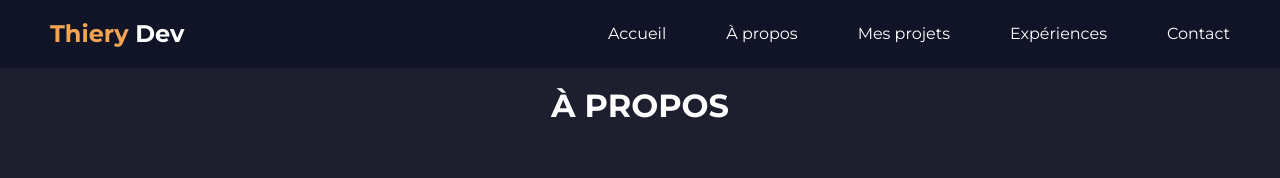
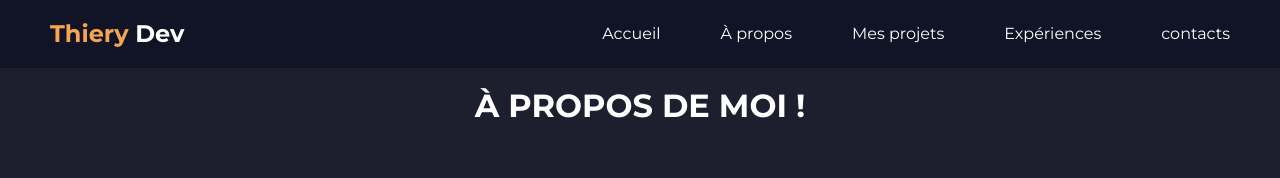
Before and after one commit to ThieryDev-boop/DevCorporation, a plain HTML site: page index.html in a window 1280 px wide. Both pictures are taken after a click on the link "À propos". Shown: the part 800-978 px from the top of the page. Drawn offline with Linux system fonts and the light colour scheme.

Commit message:
modifications

```diff
--- a/index.html
+++ b/index.html
@@ -7,12 +7,19 @@
   <link rel="stylesheet" href="style.css">
   <link rel="preconnect" href="https://fonts.googleapis.com">
   <link href="https://fonts.googleapis.com/css2?family=Montserrat:wght@400;700&display=swap" rel="stylesheet">
+
 </head>
 <body>
 
-<!-- ===== HEADER / NAVBAR ===== -->
 <header class="navbar">
   <div class="logo">Thiery <span>Dev</span></div>
+
+  <!-- Bouton hamburger -->
+  <div class="hamburger" id="hamburger">
+    <span></span>
+    <span></span>
+    <span></span>
+  </div>
 
   <!-- Menu principal -->
   <nav id="nav-menu">
@@ -21,17 +28,11 @@
       <li><a href="#about">À propos</a></li>
       <li><a href="#projects">Mes projets</a></li>
       <li><a href="#experience">Expériences</a></li>
-      <li><a href="#contact">Contact</a></li>
+      <li><a href="#contacts">contacts</a></li>
     </ul>
   </nav>
+</header>
 
-  <!-- Bouton hamburger -->
-  <div class="hamburger" id="hamburger">
-    <span></span>
-    <span></span>
-    <span></span>
-  </div>
-</header>
 
 
 <!-- ====== HERO ====== -->
@@ -54,7 +55,7 @@
 
 <!-- ====== ABOUT ====== -->
 <section id="about" class="about">
-  <h2>À PROPOS</h2>
+  <h2>À PROPOS DE MOI !</h2>
   <div class="about-content">
     <img src="profil.jpg" alt="Photo profil">
     <div class="skills">
@@ -143,7 +144,7 @@
   <div class="experience-item">
     <img src="mdpartners.png" alt="MD Partners">
     <div class="experience-text">
-      <h3>Freelance – Site web du cabinet comptable MD² PARTNERS</h3>
+      <h3>Freelance – Site web du cabinet comptable MD & PARTNERS</h3>
       <p class="date">20 mai 2022 → 23 mai 2023</p>
       <p>Conception et réalisation complète d’un site vitrine professionnel pour un cabinet comptable, avec intégration de formulaires et d’éléments dynamiques.</p>
     </div>
@@ -178,7 +179,7 @@
 </section>
 
 
-<section id="projects" class="projects">
+<section id="contacts" class="contacts">
   <h2>MES CONTACTS</h2>
   <div class="project-list">
 
@@ -237,6 +238,23 @@
   </div>
 </footer>
 
+  <script>
+  const hamburger = document.getElementById('hamburger');
+  const navMenu = document.querySelector('#nav-menu ul');
+
+  hamburger.addEventListener('click', () => {
+    hamburger.classList.toggle('active');
+    navMenu.classList.toggle('active');
+  });
+
+  // Ferme le menu quand on clique sur un lien
+  document.querySelectorAll('#nav-menu a').forEach(link => {
+    link.addEventListener('click', () => {
+      hamburger.classList.remove('active');
+      navMenu.classList.remove('active');
+    });
+  });
+</script>
 
 </body>
 </html>
```
